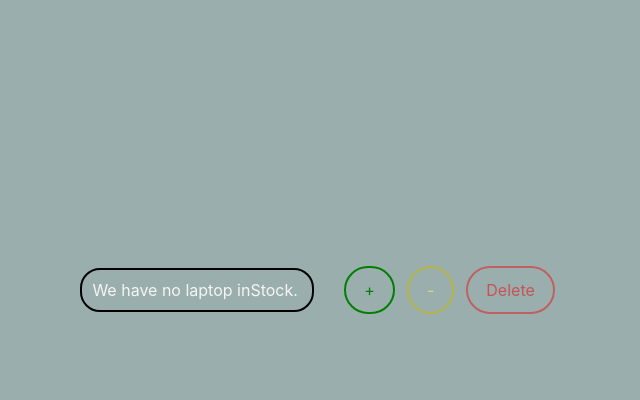
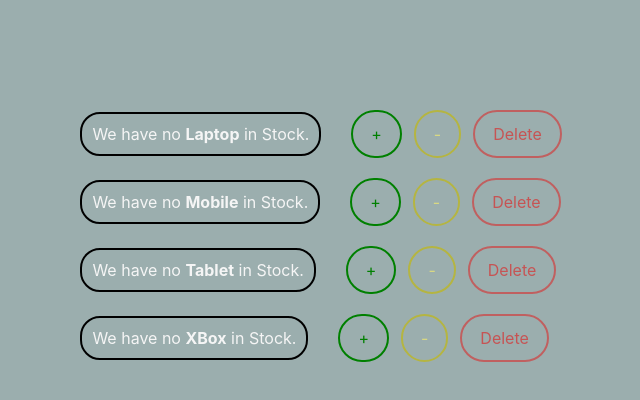
Before and after one commit to mhfarhadi/Stock-in-react, a React (Create React App) app: page / in a window 1280 px wide. Shown: the top 400 px of the page, without its empty margins (298-938 px from the left). Built offline with nearby package versions, Linux system fonts and the light colour scheme.

Commit message:
getProps

```diff
--- a/src/App.js
+++ b/src/App.js
@@ -1,8 +1,8 @@
 import React from "react"
-import Functinal from "./components/functional"
+import MainProduct from "./components/mainProduct"
 
 export default function App() {
   return (
-    <Functinal/>
+    <MainProduct/>
   )
 }
--- /dev/null
+++ b/src/components/mainProduct.jsx
@@ -0,0 +1,21 @@
+import React, { Component } from 'react';
+
+import SubProduct from './subProduct';
+
+
+
+class MainProduct extends Component {
+    state = {  }
+    render() {
+        return (
+            <div>
+                <SubProduct productName='Laptop'/>
+                <SubProduct productName='Mobile'/>
+                <SubProduct productName='Tablet'/>
+                <SubProduct productName='XBox'/>
+            </div>
+        );
+    }
+}
+
+export default MainProduct;
--- a/src/components/products.jsx
+++ b/src/components/subProduct.jsx
@@ -1,19 +1,23 @@
 import React,{Component} from "react";
 import './product.css';
-class Products extends Component {
+
+
+
+class SubProduct extends Component {
     state = {
         count : 0,
-        productName : 'laptop',
-        inStock : 'in stock.'
+
     }
     render() {
         return (
-            <>
-                <span className="span">We have {this.format()} {this.state.productName} {this.state.inStock} </span>
-                <button className="px-6 py-2 text-sm transition-colors duration-300 rounded rounded-full shadow-xl text-cyan-100 bg-cyan-500 hover:bg-cyan-600 shadow-cyan-400/30" onClick={this.increment}>+</button>
-                <button className="px-6 py-2 text-sm text-indigo-500 transition-colors duration-300 border-2 border-indigo-400 rounded-full shadow-xl shadow-indigo-300/30 hover:bg-indigo-500 hover:text-indigo-100" onClick={this.decrement}>-</button>
-                <button className="btn-red" onClick={this.delete}>Delete</button>
-            </>
+            <div>
+                  <span className="span"> We have {this.format()} <b>{this.props.productName}</b> in Stock.</span>
+
+                  <button className="btn-green" onClick={this.increment}>+</button>
+                  <button className="btn-yellow" onClick={this.decrement}>-</button>
+                  <button className="btn-red" onClick={this.delete}>Delete</button>
+
+             </div>
         );
     }
 
@@ -48,7 +52,7 @@
     }
 }
 
-export default Products;
+export default SubProduct;
 
 
 
--- a/src/index.css
+++ b/src/index.css
@@ -3,7 +3,7 @@
 @tailwind utilities;
 
 body {
-  margin-top: 20%;
+  margin-top: 100px;
   margin-left: 28%;
 
   background-color: darkgray;
```
